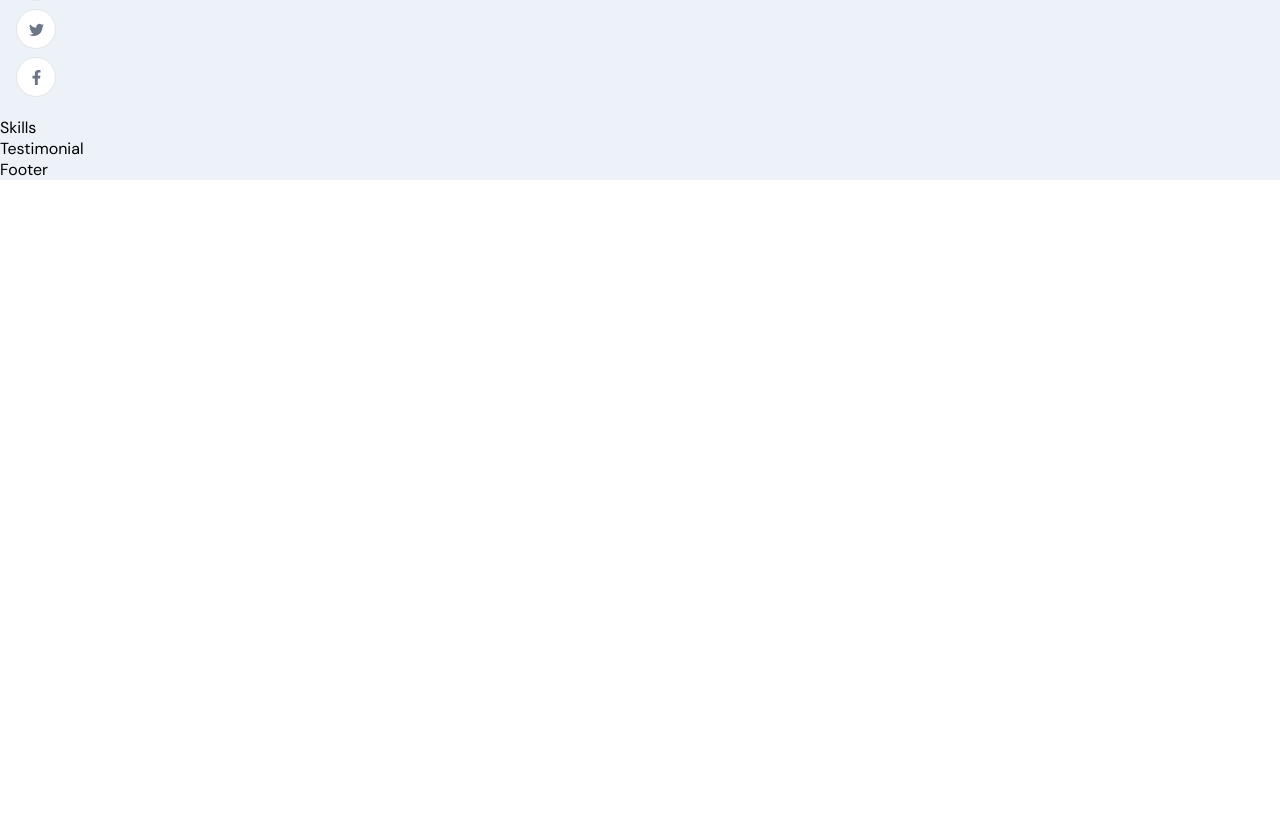
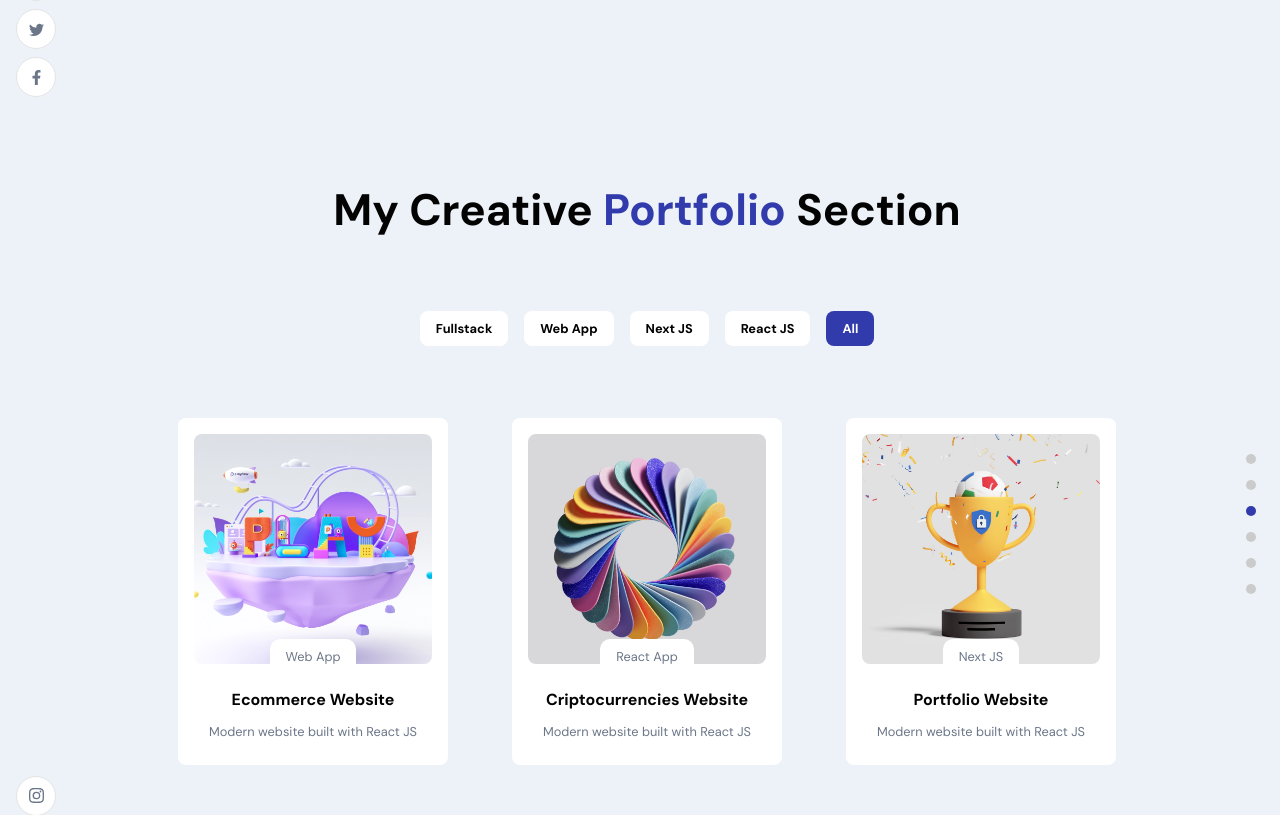
Before and after one commit to maegop/Personal-Portfolio-Website, a React (Create React App) app: page / in a window 1280 px wide. Shown: the part 1483-2298 px from the top of the page. Before the commit the page ends 1663 px from the top, so only its background shows below. Built offline with nearby package versions, Linux system fonts and the light colour scheme.

Commit message:
added Works section

```diff
--- a/src/App.js
+++ b/src/App.js
@@ -1,6 +1,6 @@
 import React from "react";
 
-import { About, Header, Footer, Skills, Testimonial } from "./container";
+import { About, Header, Footer, Skills, Testimonial, Work } from "./container";
 import { Navbar } from "./components";
 import "./App.scss";
 
@@ -10,6 +10,7 @@
       <Navbar />
       <Header />
       <About />
+      <Work />
 
       <Skills />
       <Testimonial />
--- a/src/container/Work/Work.jsx
+++ b/src/container/Work/Work.jsx
@@ -0,0 +1,142 @@
+/* eslint-disable jsx-a11y/anchor-has-content */
+import React, { useState, useEffect } from "react";
+import { AiFillEye, AiFillGithub } from "react-icons/ai";
+import { motion } from "framer-motion";
+
+import { AppWrap } from "../../wrapper";
+import "./Work.scss";
+import { images } from "../../constants";
+
+const works = [
+  {
+    title: "Ecommerce Website",
+    description: "Modern website built with React JS",
+    imgUrl: images.about01,
+    projectLink: "github.com",
+    codeLink: "github.com",
+    tags: ["Web App", "All"],
+  },
+  {
+    title: "Criptocurrencies Website",
+    description: "Modern website built with React JS",
+    imgUrl: images.about02,
+    projectLink: "github.com",
+    codeLink: "github.com",
+    tags: ["React App", "All"],
+  },
+  {
+    title: "Portfolio Website",
+    description: "Modern website built with React JS",
+    imgUrl: images.about03,
+    projectLink: "github.com",
+    codeLink: "github.com",
+    tags: ["Next JS", "All"],
+  },
+];
+
+const Work = () => {
+  const [activeFilter, setActiveFilter] = useState("All");
+  const [animateCard, setAnimateCard] = useState({ y: 0, opacity: 1 });
+  const [filterWork, setFilterWork] = useState([]);
+
+  useEffect(() => {
+    setFilterWork(works);
+  }, []);
+
+  const handleWorkFilter = (item) => {
+    setActiveFilter(item);
+    setAnimateCard([{ y: 100, opacity: 0 }]);
+
+    setTimeout(() => {
+      setAnimateCard([{ y: 0, opacity: 1 }]);
+
+      if (item === "All") {
+        setFilterWork(works);
+      } else {
+        setFilterWork(works.filter((work) => work.tags.includes(item)));
+      }
+    }, 500);
+  };
+
+  return (
+    <>
+      <h2 className="head-text">
+        My Creative <span>Portfolio</span> Section
+      </h2>
+
+      <div className="app__work-filter">
+        {["Fullstack", "Web App", "Next JS", "React JS", "All"].map(
+          (item, index) => (
+            <div
+              key={index}
+              onClick={() => handleWorkFilter(item)}
+              className={`app__work-filter-item app__flex p-text ${
+                activeFilter === item ? "item-active" : ""
+              }`}
+            >
+              {item}
+            </div>
+          )
+        )}
+      </div>
+
+      <motion.div
+        animate={animateCard}
+        transition={{ duration: 0.5, delayChildren: 0.5 }}
+        className="app__work-portfolio"
+      >
+        {filterWork.map((work, index) => (
+          <div className="app__work-item app__flex" key={index}>
+            <div className="app__work-img app__flex">
+              <img src={work.imgUrl} alt={work.title} />
+
+              <motion.div
+                whileHover={{ opacity: [0, 1] }}
+                transition={{
+                  duration: 0.25,
+                  ease: "easeInOut",
+                  staggerChildren: 0.5,
+                }}
+                className="app__work-hover app__flex"
+              >
+                <a href={work.projectLink} target="_blank" rel="noreferrer">
+                  <motion.div
+                    whileInView={{ scale: [0, 1] }}
+                    whileHover={{ scale: [1, 0.9] }}
+                    transition={{ duration: 0.25 }}
+                    className="app__flex"
+                  >
+                    <AiFillEye />
+                  </motion.div>
+                </a>
+                <a href={work.codeLink} target="_blank" rel="noreferrer">
+                  <motion.div
+                    whileInView={{ scale: [0, 1] }}
+                    whileHover={{ scale: [1, 0.9] }}
+                    transition={{ duration: 0.25 }}
+                    className="app__flex"
+                  >
+                    <AiFillGithub />
+                  </motion.div>
+                </a>
+              </motion.div>
+            </div>
+
+            <div className="app__work-content app__flex">
+              <h4 className="bold-text">{work.title}</h4>
+              <p className="p-text" style={{ marginTop: 10 }}>
+                {work.description}
+              </p>
+
+              <div className="app__work-tag app__flex">
+                <p className="p-text">{work.tags[0]}</p>
+              </div>
+            </div>
+          </div>
+        ))}
+      </motion.div>
+    </>
+  );
+};
+
+export default AppWrap(Work, "work");
--- a/src/container/Work/Work.scss
+++ b/src/container/Work/Work.scss
@@ -0,0 +1,156 @@
+.app__works {
+  flex: 1;
+  width: 100%;
+  flex-direction: column;
+}
+
+.app__work-filter {
+  display: flex;
+  flex-direction: row;
+  justify-content: flex-start;
+  align-items: center;
+  flex-wrap: wrap;
+
+  margin: 4rem 0 2rem;
+
+  .app__work-filter-item {
+    padding: 0.5rem 1rem;
+    border-radius: 0.5rem;
+    background-color: #fff;
+    color: #000;
+    font-weight: 800;
+
+    cursor: pointer;
+    transition: all 0.3s ease;
+    margin: 0.5rem;
+
+    &:hover {
+      background-color: var(--secondary-color);
+      color: #fff;
+    }
+
+    @media screen and (min-width: 2000px) {
+      padding: 1rem 2rem;
+      border-radius: 0.85rem;
+    }
+  }
+
+  .item-active {
+    background-color: var(--secondary-color);
+    color: #fff;
+  }
+}
+
+.app__work-portfolio {
+  display: flex;
+  flex-wrap: wrap;
+  justify-content: center;
+  align-items: center;
+
+  .app__work-item {
+    width: 270px;
+    flex-direction: column;
+
+    margin: 2rem;
+    padding: 1rem;
+    border-radius: 0.5rem;
+    background-color: #fff;
+    color: #000;
+
+    cursor: pointer;
+    transition: all 0.3s ease;
+
+    &:hover {
+      box-shadow: 0 0 25px rgba(0, 0, 0, 0.2);
+    }
+
+    @media screen and (min-width: 2000px) {
+      width: 470px;
+      padding: 1.25rem;
+      border-radius: 0.75rem;
+    }
+
+    @media screen and (max-width: 300px) {
+      width: 100%;
+      margin: 1rem;
+    }
+  }
+}
+
+.app__work-img {
+  width: 100%;
+  height: 230px;
+
+  position: relative;
+
+  img {
+    width: 100%;
+    height: 100%;
+    border-radius: 0.5rem;
+    object-fit: cover;
+  }
+
+  @media screen and (min-width: 2000px) {
+    height: 350px;
+  }
+}
+
+.app__work-hover {
+  position: absolute;
+  top: 0;
+  left: 0;
+  bottom: 0;
+  right: 0;
+  width: 100%;
+  height: 100%;
+  background-color: rgba(0, 0, 0, 0.5);
+
+  border-radius: 0.5rem;
+  opacity: 0;
+  transition: all 0.3s ease;
+
+  div {
+    width: 50px;
+    height: 50px;
+    border-radius: 50%;
+    background-color: rgba(0, 0, 0, 0.5);
+    color: #fff;
+
+    margin: 1rem;
+    font-family: var(--font-base);
+    font-weight: 800;
+    cursor: pointer;
+    transition: all 0.3s ease;
+
+    svg {
+      width: 50%;
+      height: 50%;
+      color: var(--white-color);
+    }
+  }
+}
+
+.app__work-content {
+  padding: 0.5rem;
+  width: 100%;
+  position: relative;
+  flex-direction: column;
+
+  h4 {
+    margin-top: 1rem;
+    line-height: 1.5;
+
+    @media screen and (min-width: 2000px) {
+      margin-top: 3rem;
+    }
+  }
+
+  .app__work-tag {
+    position: absolute;
+
+    padding: 0.5rem 1rem;
+    border-radius: 10px;
+    background-color: #fff;
+    top: -25px;
+  }
+}
```
